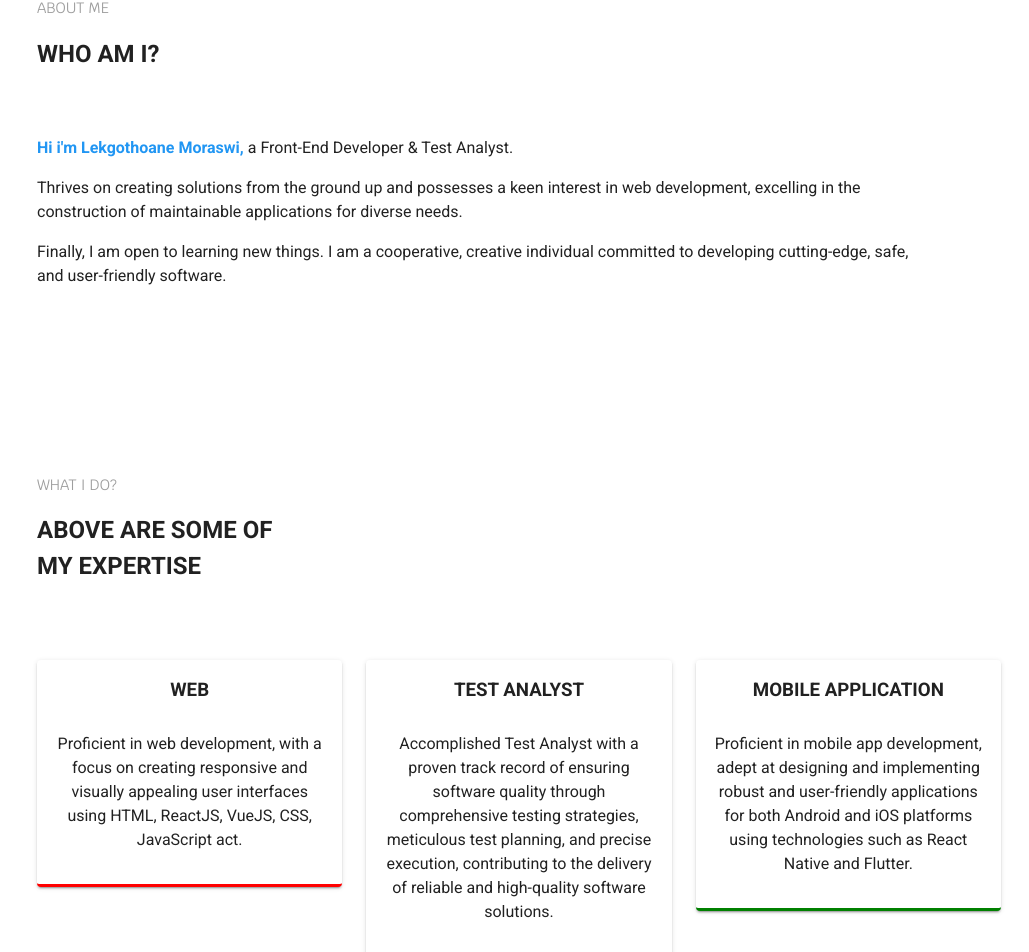
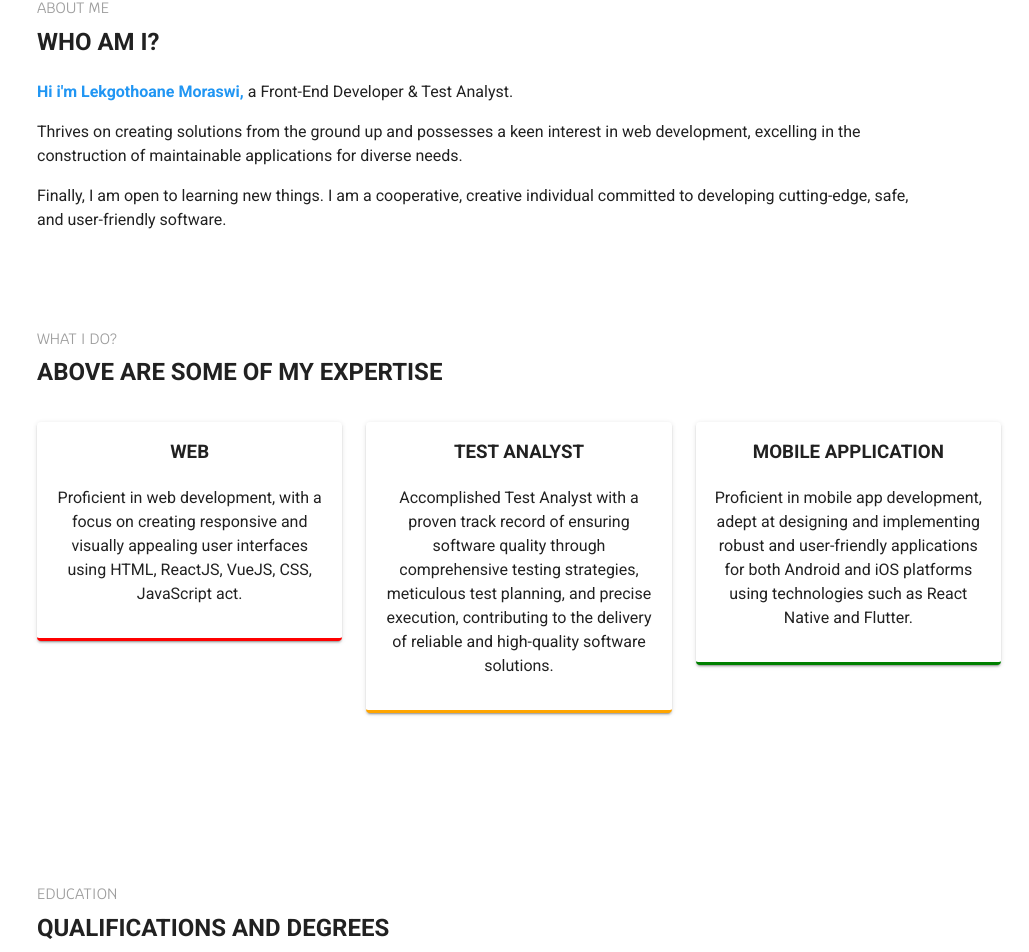
Before and after one commit to moraswi/portfolio, a Vue app: page / in a window 1280 px wide. Shown: the part 880-1832 px from the top of the page, without its empty margins (251-1280 px from the left). Built offline with nearby package versions, Linux system fonts and the light colour scheme.

Commit message:
what i do margines

```diff
--- a/src/components/Home/HomeComponents/Education.vue
+++ b/src/components/Home/HomeComponents/Education.vue
@@ -9,7 +9,7 @@
     ></v-card>
 
     <p class="grey--text text2">EDUCATION</p>
-    <h2>education</h2>
+    <h2 class="mt-n3">QUALIFICATIONS AND DEGREES</h2>
 
     <v-row class="mt-16">
       <v-col cols="12" md="6">
--- a/src/components/Home/HomeComponents/Experience.vue
+++ b/src/components/Home/HomeComponents/Experience.vue
@@ -8,7 +8,7 @@
       tile
     ></v-card>
 
-    <p class="grey--text text2">EXPERIENCE</p>
+    <p class="grey--text text2">EXPERIENCE WORK EXPERIENCE</p>
     <h2>WORK EXPERIENCE</h2>
 
     <v-layout class="mt-16">
--- a/src/components/Home/HomeComponents/ProfessionalSummary.vue
+++ b/src/components/Home/HomeComponents/ProfessionalSummary.vue
@@ -11,8 +11,8 @@
       <!-- <v-flex> -->
       <div class="mt-5">
         <p class="grey--text text2">ABOUT ME</p>
-        <h2>WHO AM I?</h2>
-        <p class="mt-16">
+        <h2 class="mt-n3">WHO AM I?</h2>
+        <p class=" mt-5">
           <span class="blue--text"
             ><strong> Hi i'm Lekgothoane Moraswi,</strong></span
           >
--- a/src/components/Home/HomeComponents/WhatIDo.vue
+++ b/src/components/Home/HomeComponents/WhatIDo.vue
@@ -3,20 +3,20 @@
     <!-- margin card -->
     <v-card
       class="transparent hidden-sm-and-down"
-      height="150"
+      height="60"
       flat
       tile
     ></v-card>
     <p class="grey--text text2">WHAT I DO?</p>
-    <h2 class="text1">ABOVE ARE SOME OF</h2>
-    <h2 class="text1">MY EXPERTISE</h2>
+    <h2 class="text1 mt-n3">ABOVE ARE SOME OF MY EXPERTISE</h2>
 
-    <v-row class="mt-16">
+
+    <v-row class="mt-5">
       <v-col cols="12" md="4">
         <v-card class="pa-4 web-card text-center">
           <h3>WEB</h3>
 
-          <p class="mt-7">
+          <p class="mt-5">
             Proficient in web development, with a focus on creating responsive
             and visually appealing user interfaces using HTML, ReactJS, VueJS,
             CSS, JavaScript act.
@@ -28,7 +28,7 @@
         <v-card class="pa-4 test-analyst-card text-center">
           <h3>TEST ANALYST</h3>
 
-          <p class="mt-7">
+          <p class="mt-5">
             Accomplished Test Analyst with a proven track record of ensuring
             software quality through comprehensive testing strategies,
             meticulous test planning, and precise execution, contributing to the
@@ -41,7 +41,7 @@
         <v-card class="pa-4 app-card text-center">
           <h3>MOBILE APPLICATION</h3>
 
-          <p class="mt-7">
+          <p class="mt-5">
             Proficient in mobile app development, adept at designing and
             implementing robust and user-friendly applications for both Android
             and iOS platforms using technologies such as React Native and
```
